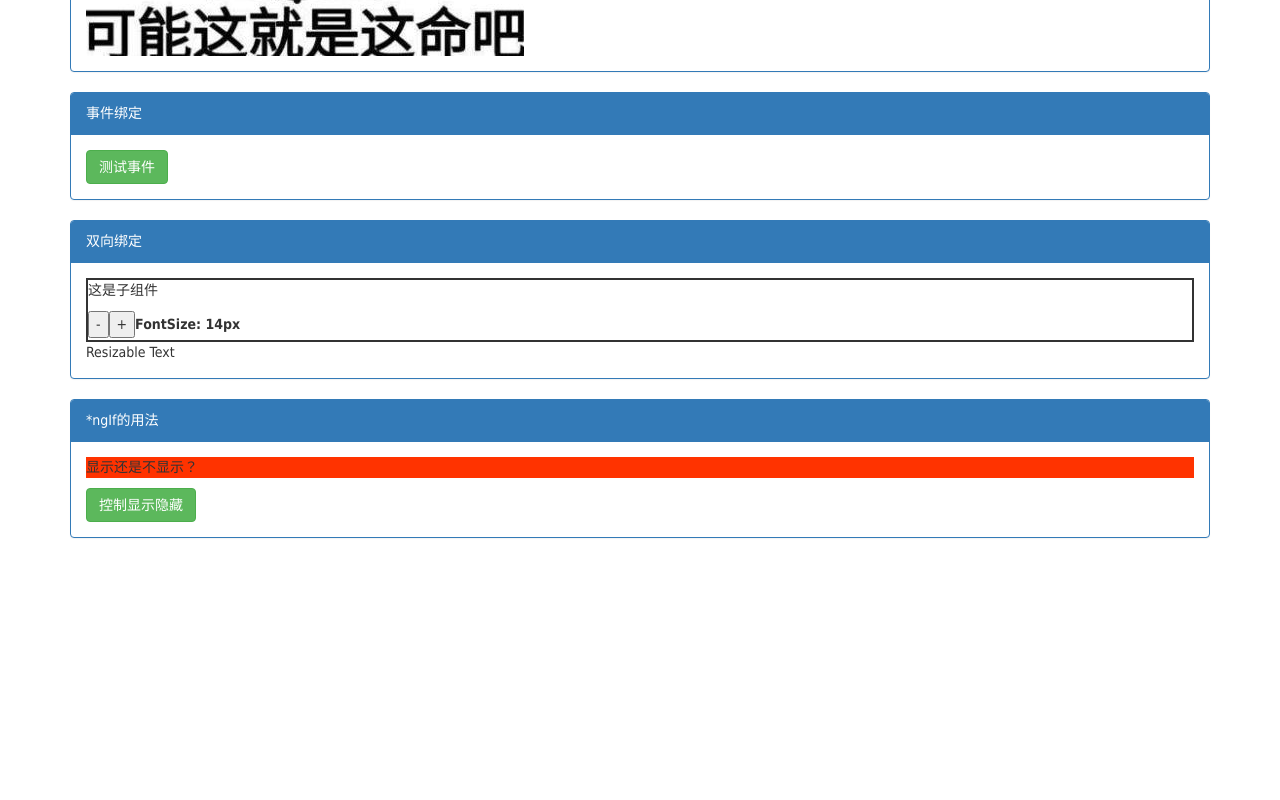
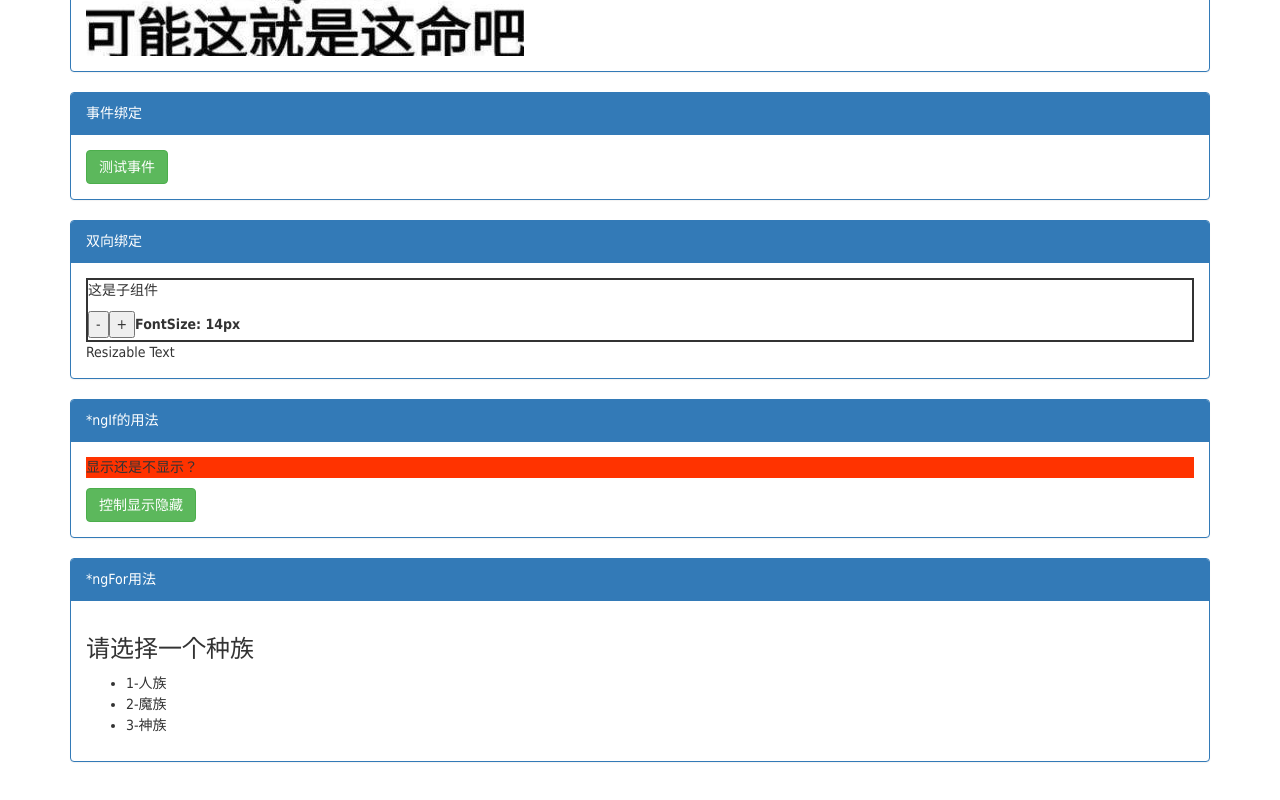
Before and after one commit to dothin/angular4-component, an Angular app: page / in a window 1280 px wide. Shown: the part 807-1607 px from the top of the page. Before the commit the page ends 1527 px from the top, so only its background shows below. Built offline with nearby package versions, Linux system fonts and the light colour scheme.

Commit message:
add( TemplateNgFor ):*ngFor指令

```diff
--- a/src/app/app.component.html
+++ b/src/app/app.component.html
@@ -29,4 +29,9 @@
         <app-template-ng-if></app-template-ng-if>
     </div>
   </div>
+  <div class="row">
+    <div class="col-xs-12">
+        <app-template-ng-for></app-template-ng-for>
+    </div>
+  </div>
 </div>
--- a/src/app/app.module.ts
+++ b/src/app/app.module.ts
@@ -9,6 +9,7 @@ import { TemplateEventBindingComponent } from './template-event-binding/template
 import { TemplateTwoWayBindingComponent } from './template-two-way-binding/template-two-way-binding.component';
 import { FontResizerComponent } from './template-two-way-binding/font-resizer/font-resizer.component';
 import { TemplateNgIfComponent } from './template-ng-if/template-ng-if.component';
+import { TemplateNgForComponent } from './template-ng-for/template-ng-for.component';
 
 @NgModule({
   declarations: [
@@ -19,7 +20,8 @@ import { TemplateNgIfComponent } from './template-ng-if/template-ng-if.component
     TemplateEventBindingComponent,
     TemplateTwoWayBindingComponent,
     FontResizerComponent,
-    TemplateNgIfComponent
+    TemplateNgIfComponent,
+    TemplateNgForComponent
   ],
   imports: [
     BrowserModule
--- /dev/null
+++ b/src/app/template-ng-for/template-ng-for.component.html
@@ -0,0 +1,11 @@
+<div class="panel panel-primary">
+  <div class="panel-heading">*ngFor用法</div>
+  <div class="panel-body">
+    <h3>请选择一个种族</h3>
+    <ul>
+      <li *ngFor="let race of races;let i=index;">
+        {{i+1}}-{{race.name}}
+      </li>
+    </ul>
+  </div>
+</div>
--- /dev/null
+++ b/src/app/template-ng-for/template-ng-for.component.ts
@@ -0,0 +1,20 @@
+import { Component, OnInit } from '@angular/core';
+
+@Component({
+  selector: 'app-template-ng-for',
+  templateUrl: './template-ng-for.component.html',
+  styleUrls: ['./template-ng-for.component.scss']
+})
+export class TemplateNgForComponent implements OnInit {
+  public races: Array<any> = [
+    { name: '人族' },
+    { name: '魔族' },
+    { name: '神族' }
+  ];
+
+  constructor() { }
+
+  ngOnInit() {
+  }
+
+}
```
Also changed, not shown: src/app/template-ng-for/template-ng-for.component.scss (added), 1 other file (tests, documents, lock files or other folders).
